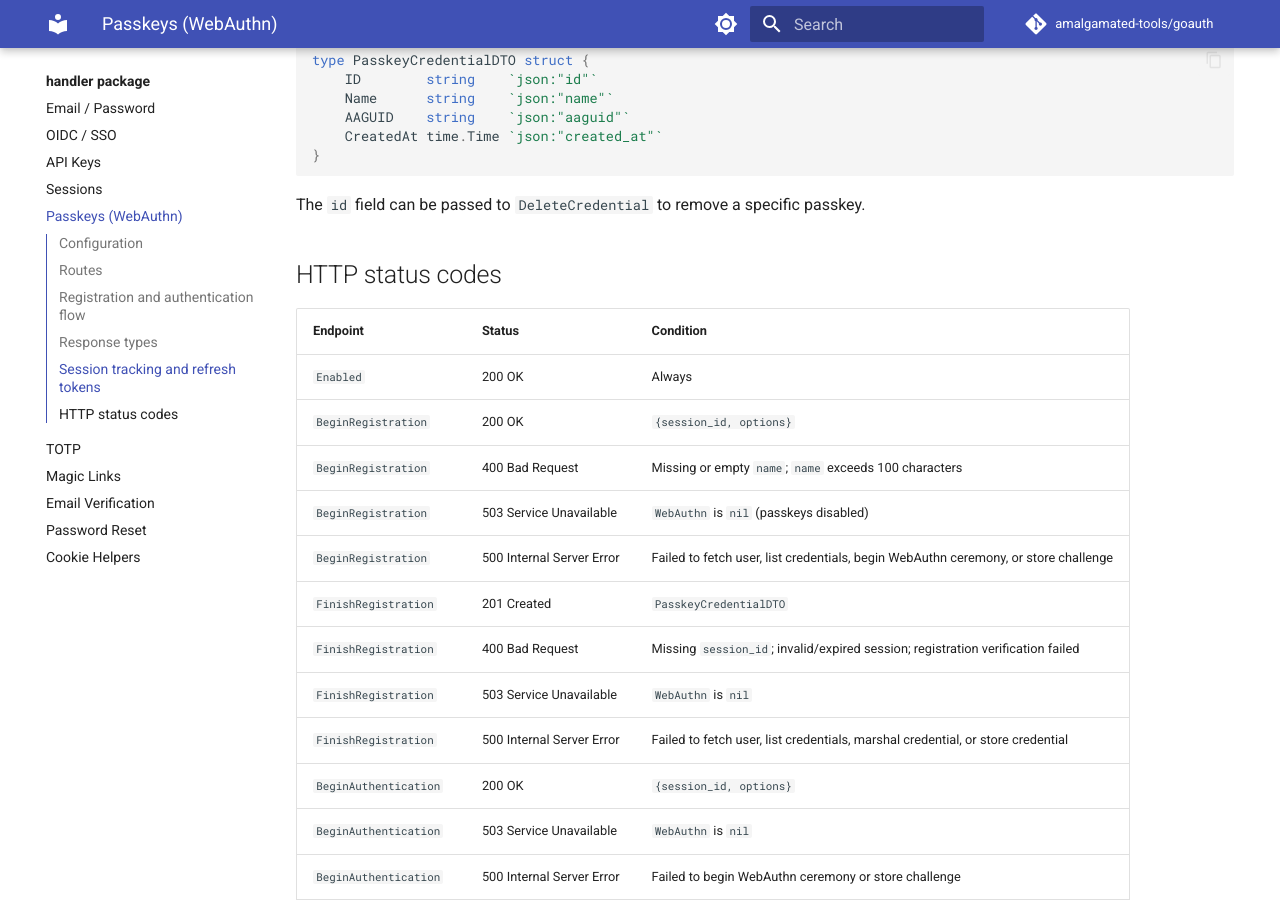
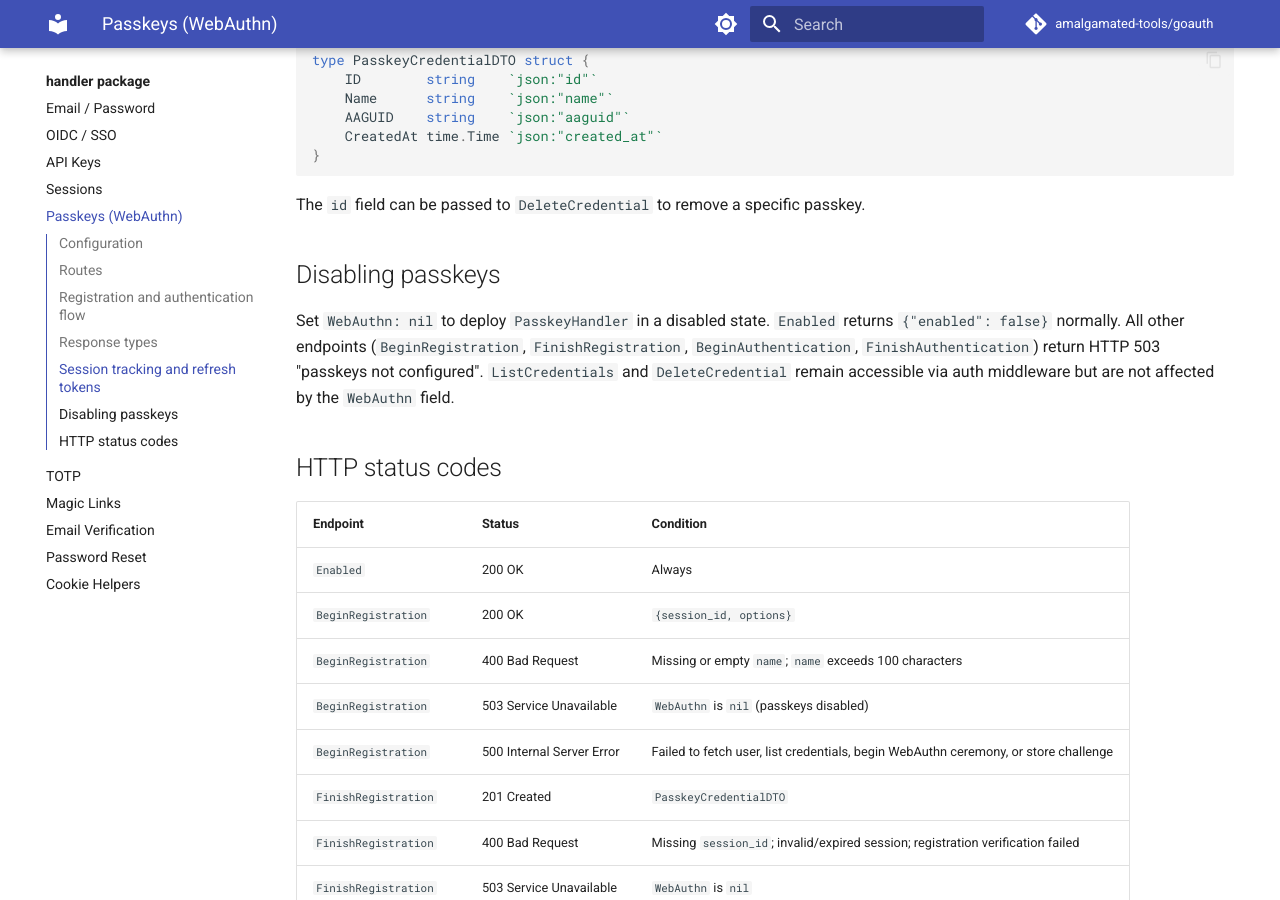
Before and after one commit to amalgamated-tools/goauth, an MkDocs documentation site: the page built from docs/handler/passkeys.md, in a window 1280 px wide and 900 px high, scrolled down 2180 px. Built offline with MkDocs 1.6.1 and Material for MkDocs 9.7.7, drawn with Linux system fonts in a browser that asks for light colours; comment, search, counter and statistics services are not loaded.

Commit message:
docs: fix ErrSessionRevoked description, add missing HTTP status tables, and show AuthResponse struct (#146)
- docs/auth/index.md: correct ErrSessionRevoked sentinel description — the
  standard middleware does NOT check for this error; returning it from a
  store's FindSessionByID yields HTTP 500, not 401. Store implementations
  that need revocation to surface as 401 must return ErrNotFound.

- docs/handler/api-keys.md: add HTTP status codes table for List (200/500),
  Create (201/400/500), and Delete (204/400/404/500) endpoints.

- docs/handler/passkeys.md: document 503 behaviour when WebAuthn is nil for
  all ceremony endpoints (BeginRegistration, FinishRegistration,
  BeginAuthentication, FinishAuthentication); add 'Disabling passkeys'
  section; add full HTTP status codes table for all endpoints.

- docs/handler/index.md: replace comment-only AuthResponse description with
  the actual Go struct definition including json tags and the omitempty note.

Co-authored-by: github-actions[bot] <41898282+github-actions[bot]@users.noreply.github.com>
Co-authored-by: Copilot <223556219+Copilot@users.noreply.github.com>
Co-authored-by: Patrick Veverka <veverkap@users.noreply.github.com>

```diff
--- a/docs/handler/passkeys.md
+++ b/docs/handler/passkeys.md
@@ -84,6 +84,10 @@ type PasskeyCredentialDTO struct {
 
 The `id` field can be passed to `DeleteCredential` to remove a specific passkey.
 
+## Disabling passkeys
+
+Set `WebAuthn: nil` to deploy `PasskeyHandler` in a disabled state. `Enabled` returns `{"enabled": false}` normally. All other endpoints (`BeginRegistration`, `FinishRegistration`, `BeginAuthentication`, `FinishAuthentication`) return HTTP 503 "passkeys not configured". `ListCredentials` and `DeleteCredential` remain accessible via auth middleware but are not affected by the `WebAuthn` field.
+
 ## HTTP status codes
 
 | Endpoint | Status | Condition |
```
